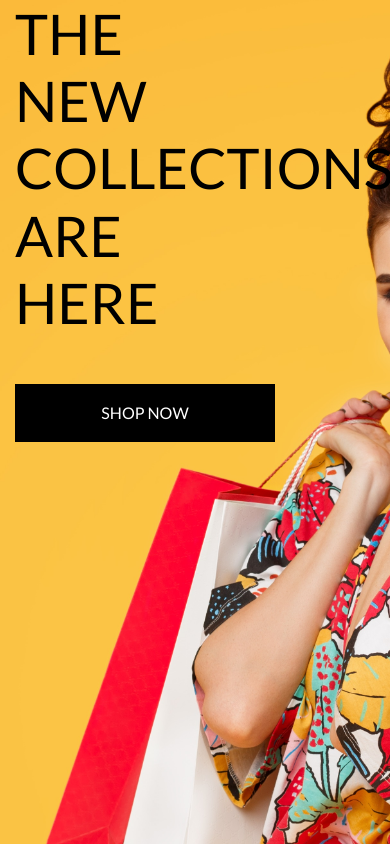
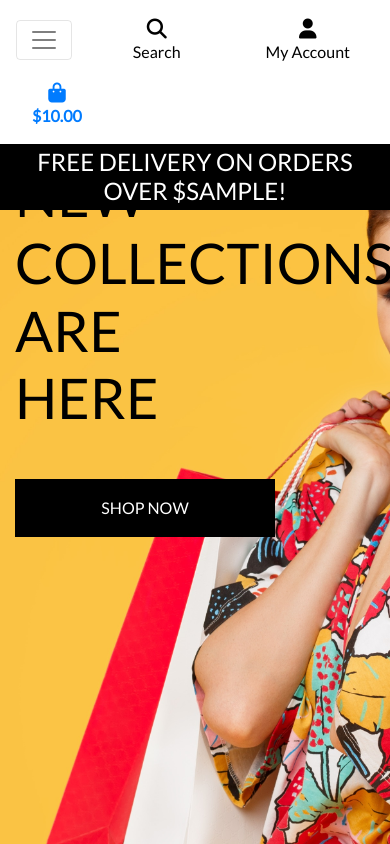
Before and after one commit to daisybutler/boutique-ado-v1, a Django app: template home/templates/home/index.html in a window 390 px wide. Run offline with Django 3.2, Linux system fonts and the light colour scheme; the template is opened without the code that fills it: most values are stand-ins (such as "Sample title", 1, 10 or a date in 2020); some libraries are stand-ins or nearby versions.

Commit message:
Add mobile and main navbar.

```diff
--- a/home/templates/home/index.html
+++ b/home/templates/home/index.html
@@ -11,7 +11,7 @@
 {% endblock %}
 
 {% block content %}
-    <div class="container">
+    <div class="container h-100">
         <div class="row h-100">
             <div class="col-7 col-md-6 my-auto">
                 <h1 class="display-4 logo-font text-black">
--- a/static/css/base.css
+++ b/static/css/base.css
@@ -57,6 +57,10 @@ and have a consistent size unless we manually change it. */
     border: 1px solid black !important;
 }
 
+.bg-black {
+    background: #000 !important;
+}
+
 /* -------------------------------- Media Queries */
 
 /* Slightly larger container on xl screens */
--- a/templates/base.html
+++ b/templates/base.html
@@ -54,7 +54,8 @@
             <div class="col-12 col-lg-4 my-auto py-1 py-lg-0">
                 <form method="GET" action="">
                     <div class="input-group w-100">
-                        <input class="form-control border border-black rounded-0" type="text" name="q" placeholder="Search our site">
+                        <input class="form-control border border-black rounded-0" type="text" name="q"
+                            placeholder="Search our site">
                         <div class="input-group-append">
                             <button class="form-control btn btn-black border border-black rounded-0" type="submit">
                                 <span class="icon">
@@ -68,7 +69,8 @@
             <div class="col-12 col-lg-4 my-auto py-1 py-lg-0">
                 <ul class="list-inline list-unstyled text-center text-lg-right my-0">
                     <li class="list-inline-item dropdown">
-                        <a class="text-black nav-link" href="#" id="user-options" data-toggle="dropdown" aria-haspopup="true" aria-expanded="false">
+                        <a class="text-black nav-link" href="#" id="user-options" data-toggle="dropdown"
+                            aria-haspopup="true" aria-expanded="false">
                             <div class="text-center">
                                 <div><i class="fas fa-user fa-lg"></i></div>
                                 <p class="my-0">My Account</p>
@@ -88,7 +90,8 @@
                         </div>
                     </li>
                     <li class="list-inline-item">
-                        <a class="{% if grand_total %}text-info font-weight-bold{% else %}text-black{% endif %} nav-link" href="">
+                        <a class="{% if grand_total %}text-info font-weight-bold{% else %}text-black{% endif %} nav-link"
+                            href="">
                             <div class="text-center">
                                 <div><i class="fas fa-shopping-bag fa-lg"></i></div>
                                 <p class="my-0">
@@ -102,6 +105,21 @@
                         </a>
                     </li>
                 </ul>
+            </div>
+        </div>
+        <div class="row bg-white">
+            <nav class="navbar navbar-expand-lg navbar-light w-100">
+                <button class="navbar-toggler" type="button" data-toggle="collapse" data-target="#main-nav"
+                    aria-controls="main-nav" aria-expanded="false" aria-label="Toggle navigation">
+                    <span class="navbar-toggler-icon"></span>
+                </button>
+                {% include 'includes/mobile-top-header.html' %}
+                {% include 'includes/main-nav.html' %}
+            </nav>
+        </div>
+        <div id="delivery-banner" class="row text-center">
+            <div class="col bg-black text-white">
+                <h4 class="logo-font my-1">Free delivery on orders over ${{ free_shipping_threshold }}!</h4>
             </div>
         </div>
     </header>
--- /dev/null
+++ b/templates/includes/main-nav.html
@@ -0,0 +1,50 @@
+<div class="collapse navbar-collapse" id="main-nav">
+    <ul class="navbar-nav w-auto mx-auto">
+        <li class="nav-item dropdown">
+            <a class="logo-font font-weight-bold nav-link text-black mr-5" href="#" id="all-products-link" data-toggle="dropdown" aria-haspopup="true" aria-expanded="false">
+                All Products
+            </a>
+            <div class="dropdown-menu border-0" aria-labelledby="all-products-link">
+                <a href="" class="dropdown-item">By Price</a>
+                <a href="" class="dropdown-item ">By Rating</a>
+                <a href="" class="dropdown-item ">By Category</a>
+                <a href="" class="dropdown-item">All Products</a>
+            </div>
+        </li>
+
+        <li class="nav-item dropdown">
+            <a class="logo-font font-weight-bold nav-link text-black mr-5" href="#" id="clothing-link" data-toggle="dropdown" aria-haspopup="true" aria-expanded="false">
+                Clothing
+            </a>
+            <div class="dropdown-menu border-0" aria-labelledby="clothing-link">
+                <a href="" class="dropdown-item">Activewear &amp; Essentials</a>
+                <a href="" class="dropdown-item">Jeans</a>
+                <a href="" class="dropdown-item">Shirts</a>
+                <a href="" class="dropdown-item">All Clothing</a>
+            </div>
+        </li>
+
+        <li class="nav-item dropdown">
+            <a class="logo-font font-weight-bold nav-link text-black mr-5" href="#" id="homeware-link" data-toggle="dropdown" aria-haspopup="true" aria-expanded="false">
+                Homeware
+            </a>
+            <div class="dropdown-menu border-0" aria-labelledby="homeware-link">
+                <a href="" class="dropdown-item">Bed &amp; Bath</a>
+                <a href="" class="dropdown-item">Kitchen &amp; Dining</a>
+                <a href="" class="dropdown-item">All Homeware</a>
+            </div>
+        </li>
+
+        <li class="nav-item dropdown">
+            <a class="logo-font font-weight-bold nav-link text-black" href="#" id="specials-link" data-toggle="dropdown" aria-haspopup="true" aria-expanded="false">
+                Special Offers
+            </a>
+            <div class="dropdown-menu border-0" aria-labelledby="specials-link">
+                <a href="" class="dropdown-item">New Arrivals</a>
+                <a href="" class="dropdown-item">Deals</a>
+                <a href="" class="dropdown-item">Clearance</a>
+                <a href="" class="dropdown-item">All Specials</a>
+            </div>
+        </li>
+    </ul>
+</div>
--- /dev/null
+++ b/templates/includes/mobile-top-header.html
@@ -0,0 +1,56 @@
+<li class="list-inline-item">
+    <a class="text-black nav-link d-block d-lg-none" href="#" id="mobile-search" data-toggle="dropdown" aria-haspopup="true" aria-expanded="false">
+        <div class="text-center">
+            <div><i class="fas fa-search fa-lg"></i></div>
+            <p class="my-0">Search</p>
+        </div>
+    </a>
+    <div class="dropdown-menu border-0 w-100 p-3 rounded-0 my-0" aria-labelledby="mobile-search">
+        <form class="form" method="GET" action="">
+            <div class="input-group w-100">
+                <input class="form-control border border-black rounded-0" type="text" name="q" placeholder="Search our site">
+                <div class="input-group-append">
+                    <button class="form-control form-control btn btn-black border border-black rounded-0" type="submit">
+                        <span class="icon">
+                            <i class="fas fa-search"></i>
+                        </span>
+                    </button>
+                </div>
+            </div>
+        </form>
+    </div>
+</li>
+<li class="list-inline-item dropdown">
+    <a class="text-black nav-link d-block d-lg-none" href="#" id="user-options" data-toggle="dropdown" aria-haspopup="true" aria-expanded="false">
+        <div class="text-center">
+            <div><i class="fas fa-user fa-lg"></i></div>
+            <p class="my-0">My Account</p>
+        </div>
+    </a>
+    <div class="dropdown-menu border-0" aria-labelledby="user-options">
+        {% if request.user.is_authenticated %}
+            {% if request.user.is_superuser %}
+                <a href="{% url 'account_logout' %}" class="dropdown-item">Product Management</a>
+            {% endif %}
+            <a href="" class="dropdown-item">My Profile</a>
+            <a href="{% url 'account_logout' %}" class="dropdown-item">Logout</a>
+        {% else %}
+            <a href="{% url 'account_signup' %}" class="dropdown-item">Register</a>
+            <a href="{% url 'account_login' %}" class="dropdown-item">Login</a>
+        {% endif %}
+    </div>
+</li>
+<li class="list-inline-item">
+    <a class="{% if grand_total %}text-primary font-weight-bold{% else %}text-black{% endif %} nav-link d-block d-lg-none" href="">
+        <div class="text-center">
+            <div><i class="fas fa-shopping-bag fa-lg"></i></div>
+            <p class="my-0">
+                {% if grand_total %}
+                    ${{ grand_total|floatformat:2 }}
+                {% else %}
+                    $0.00
+                {% endif %}
+            </p>
+        </div>
+    </a>
+</li>
```
Lines whose indentation alone changed are shown as unchanged.
